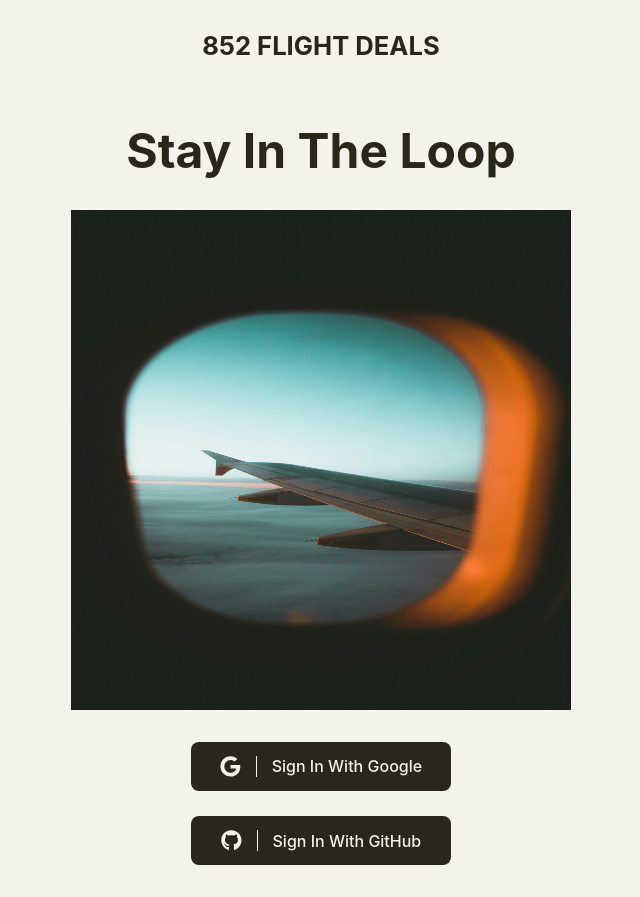
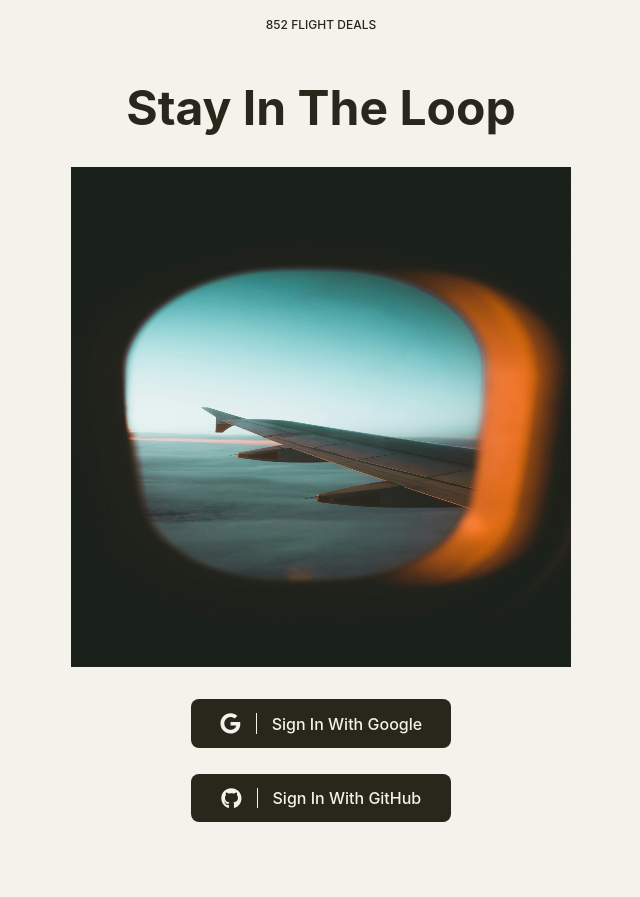
Before and after one commit to jeffyfung/flight-info-agg-ui, a React (Vite) app: page /login in a window 1280 px wide. Shown: the whole page, without its empty margins (319-959 px from the left). After the commit the page ends 854 px from the top, so only its background shows below. Built offline with nearby package versions, Linux system fonts and the light colour scheme.

Commit message:
experimental: view transition

```diff
--- a/src/app.scss
+++ b/src/app.scss
@@ -100,9 +100,9 @@ button:focus-visible {
 // ::view-transition-old(root) {
 //   animation: slide-out 0.5s ease-in-out 1 forwards;
 // }
-// ::view-transition-new(root) {
-//   animation: slide-in 0.75s ease-in-out 1 forwards;
-// }
+::view-transition-new(root) {
+  animation: slide-in 0.75s ease-in-out 1 forwards;
+}
 
 @keyframes slide-in {
   from {
--- a/src/routes/layout/layout.tsx
+++ b/src/routes/layout/layout.tsx
@@ -1,25 +1,25 @@
-import { Outlet, useNavigate, useNavigation } from "react-router-dom";
+import { Link, Outlet, useNavigate, useNavigation } from "react-router-dom";
 import styles from "./layout.module.scss";
 import { UserButton } from "../../components/user-button/user-button";
 import React from "react";
 import { LinearProgress } from "@mui/material";
 // import { useViewTransition } from "@/utils/hooks/view-transition";
-import { flushSync } from "react-dom";
+// import { flushSync } from "react-dom";
 
 const Layout: React.FC<{}> = () => {
   // const navigateWithTransition = useViewTransition();
   const navigation = useNavigation();
-  const navigate = useNavigate();
+  // const navigate = useNavigate();
 
-  const directToDashboard = (e: React.MouseEvent<HTMLElement>) => {
-    e.preventDefault();
-    // navigateWithTransition("/");
-    document.startViewTransition(() => {
-      flushSync(() => {
-        navigate("/");
-      });
-    });
-  };
+  // const directToDashboard = (e: React.MouseEvent<HTMLElement>) => {
+  //   e.preventDefault();
+  //   // navigateWithTransition("/");
+  //   document.startViewTransition(() => {
+  //     flushSync(() => {
+  //       navigate("/");
+  //     });
+  //   });
+  // };
 
   return (
     <div>
@@ -30,9 +30,9 @@ const Layout: React.FC<{}> = () => {
         </div>
       )}
       <div className={styles.headerContainer}>
-        <h2 className={styles.appTitle} onClick={directToDashboard}>
+        <Link unstable_viewTransition className={styles.appTitle} to={"/"}>
           852 Flight Deals
-        </h2>
+        </Link>
         <UserButton />
       </div>
       <Outlet />
```
